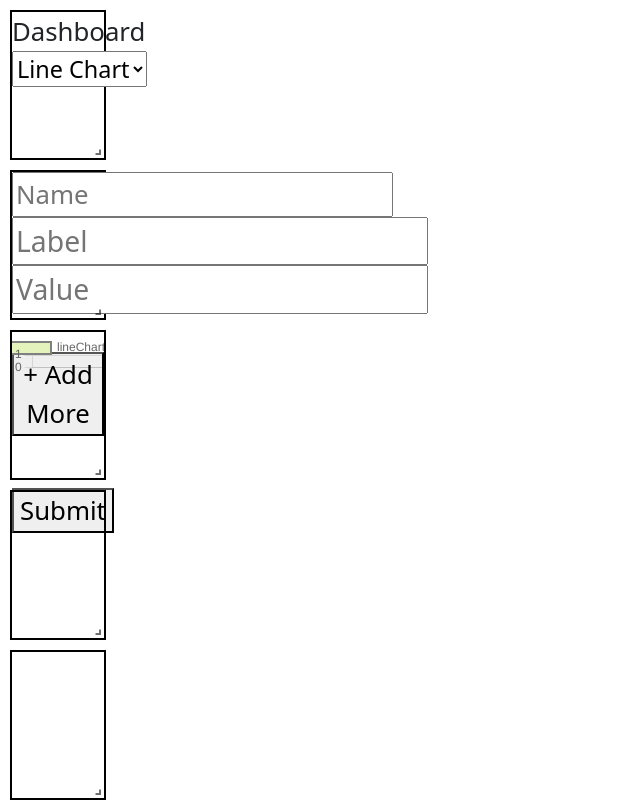
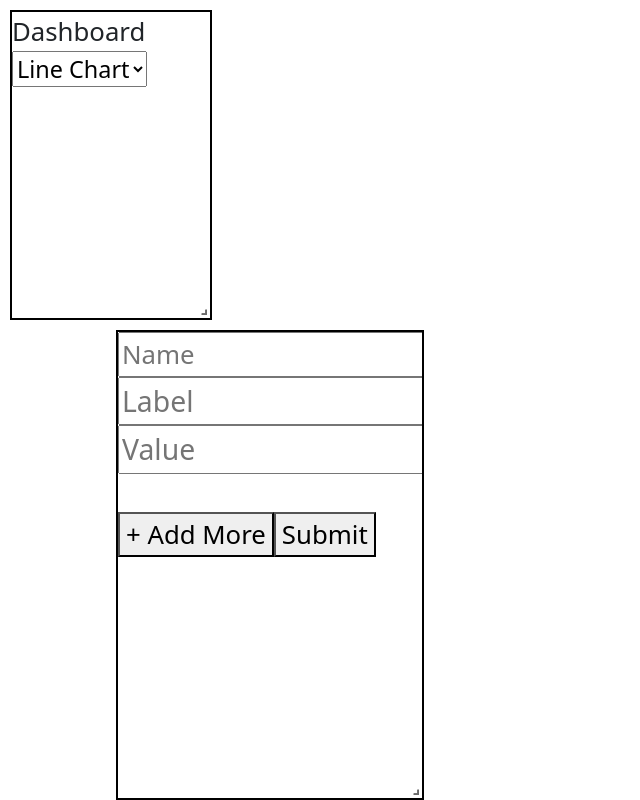
Before and after one commit to Raveen-deep/React-graph, a React (Create React App) app: page / in a window 1280 px wide. Shown: the top 800 px of the page, without its empty margins (0-640 px from the left). Built offline with nearby package versions, Linux system fonts and the light colour scheme.

Commit message:
added width fix and position control

```diff
--- a/src/App.js
+++ b/src/App.js
@@ -1,29 +1,17 @@
 import "./App.css";
-import 'bootstrap/dist/css/bootstrap.min.css';
-import '/node_modules/react-grid-layout/css/styles.css';
-import '/node_modules/react-resizable/css/styles.css';
-import { HashRouter , Routes, Route } from "react-router-dom";
-import { Container } from "react-bootstrap";
-import Dashboard from "./view/app/Dashboard";
-import GraphDataForm from "./view/app/GraphDataForm";
-import Chart from "./view/app/Chart";
+import "bootstrap/dist/css/bootstrap.min.css";
+import "/node_modules/react-grid-layout/css/styles.css";
+import "/node_modules/react-resizable/css/styles.css";
 import LineGraph from "./components/LineGraph";
 import BarGraph from "./components/BarGraph";
 import { Formik, Form, FieldArray } from "formik";
 import PieGraph from "./components/PieGraph";
-import { useState,useEffect } from "react";
-import ReactGridLayout, {Responsive, WidthProvider} from "react-grid-layout";
+import { useState } from "react";
+import { Responsive, WidthProvider } from "react-grid-layout";
 
 function App() {
   const ResponsiveReactGridLayout = WidthProvider(Responsive);
   const [value, setValue] = useState("lineChart");
-    const [layout, setLayout] = useState([
-        {i: 'a', x: 0, y: 0, w: 4, h: 1},
-        {i: 'b', x: 1, y: 1, w: 10, h: 10},
-        {i: 'c', x: 50, y: 50, w: 10, h: 10},
-        {i: 'd', x: 7, y: 7, w: 10, h: 10},
-        {i: 'e', x: 9, y: 9, w: 4, h: 1.5}
-      ]);
   let label = [];
   let data = [];
   const initialValues = {
@@ -35,22 +23,13 @@ function App() {
       },
     ],
   };
-    // useEffect(() => {
-    // }, [label,layout])
 
-
-    const addMore = (push) =>{
-    //     setLayout(layout.map(e=>{
-    //         if(e.i == "b"){
-    //             e.w+=0.5;
-    //         }
-    //         return e;
-    //     }))
+  const addMore = (push) => {
     push({
-            label:"",
-            value:0
-        })
-    }
+      label: "",
+      value: 0,
+    });
+  };
 
   const handleChange = (e) => {
     setValue(e.target.value);
@@ -66,18 +45,12 @@ function App() {
   };
 
   return (
-        <ResponsiveReactGridLayout layout={layout} breakpoints={{lg: 1200, md: 996, sm: 768, xs: 480, xxs: 0}}
-        cols={{lg: 12, md: 10, sm: 6, xs: 4, xxs: 2}}>
-            {/* <HashRouter>
-                <Container>
-                    <Routes >
-                        <Route path="/Chart" exact element={<Chart />} />
-                        <Route path="/DataForm" exact element={<GraphDataForm />} />
-                        <Route path="*" exact element={<Dashboard />} />
-                    </Routes>
-                </Container>
-            </HashRouter> */}
-            <div style={{border:"solid 2px black"}} key="a">
+    <ResponsiveReactGridLayout className="layout" layouts={[]}>
+      <div
+        style={{ border: "solid 2px black" }}
+        key="a"
+        data-grid={{ x: 0, y: 0, w: 2, h: 2 }}
+      >
         <div>Dashboard</div>
         <select value={value} onChange={handleChange}>
           <option value="lineChart">Line Chart</option>
@@ -85,7 +58,11 @@ function App() {
           <option value="pieChart">Pie Chart</option>
         </select>
       </div>
-            <div style={{border:"solid 2px black"}} key="b">
+      <div
+        style={{ border: "solid 2px black", overflow: "hidden" }}
+        key="b"
+        data-grid={{ x: 1, y: 0, w: 3, h: 3 }}
+      >
         <Formik
           initialValues={initialValues}
           onSubmit={onSubmit}
@@ -101,13 +78,11 @@ function App() {
                 }}
               ></input>
 
-
               <FieldArray name={`graphValues`}>
                 {({ remove, push }) => (
                   <>
                     {formik.values.graphValues.length > 0 &&
-                                            formik.values.graphValues.map(
-                                                (graphValues, index) => (
+                      formik.values.graphValues.map((graphValues, index) => (
                         <div key={index}>
                           <input
                             placeholder="Label"
@@ -130,25 +105,19 @@ function App() {
                             }}
                           ></input>
                           {index > 0 ? (
-                                                            <button
-                                                                type="button"
-                                                                onClick={() =>
-                                                                    remove(index)
-                                                                }
-                                                            >
+                            <button type="button" onClick={() => remove(index)}>
                               Remove
                             </button>
                           ) : (
                             <></>
                           )}
                         </div>
-                                                )
-                                            )}
+                      ))}
                     <br />
                     <button
                       type="button"
                       className="textblue font-bold text-[14px]  w-[130px] mb-5"
-                                            onClick={()=>addMore(push)}
+                      onClick={() => addMore(push)}
                     >
                       + Add More
                     </button>
@@ -165,14 +134,36 @@ function App() {
           )}
         </Formik>
       </div>
-            <div style={{border:"solid 2px black"}} key="c">
-                 <LineGraph data={{x_axis_data:label, y_axis_data:data,label:value}} />
+      <div
+        style={{ border: "solid 2px black" }}
+        key="c"
+        data-grid={{ x: 3, y: 0, w: 3, h: 2 }}
+      >
+        <LineGraph
+          data={{ x_axis_data: label, y_axis_data: data, label: value }}
+        />
       </div>
-            <div style={{border:"solid 2px black"}} key="d">
-                { data && label && data.length !== 0 && label.length !== 0 && <BarGraph data={{x_axis_data:label, y_axis_data:data,label:value}} />}
+      <div
+        style={{ border: "solid 2px black" }}
+        key="d"
+        data-grid={{ x: 4, y: 0, w: 3, h: 2 }}
+      >
+        {data && label && data.length !== 0 && label.length !== 0 && (
+          <BarGraph
+            data={{ x_axis_data: label, y_axis_data: data, label: value }}
+          />
+        )}
       </div>
-            <div style={{border:"solid 2px black"}} key="e">
-                { data && label && data.length !== 0 && label.length !== 0 && <PieGraph data={{x_axis_data:label, y_axis_data:data,label:value}} />}
+      <div
+        style={{ border: "solid 2px black" }}
+        key="e"
+        data-grid={{ x: 5, y: 0, w: 3, h: 2 }}
+      >
+        {data && label && data.length !== 0 && label.length !== 0 && (
+          <PieGraph
+            data={{ x_axis_data: label, y_axis_data: data, label: value }}
+          />
+        )}
       </div>
     </ResponsiveReactGridLayout>
   );
```
Lines whose indentation alone changed are shown as unchanged.
